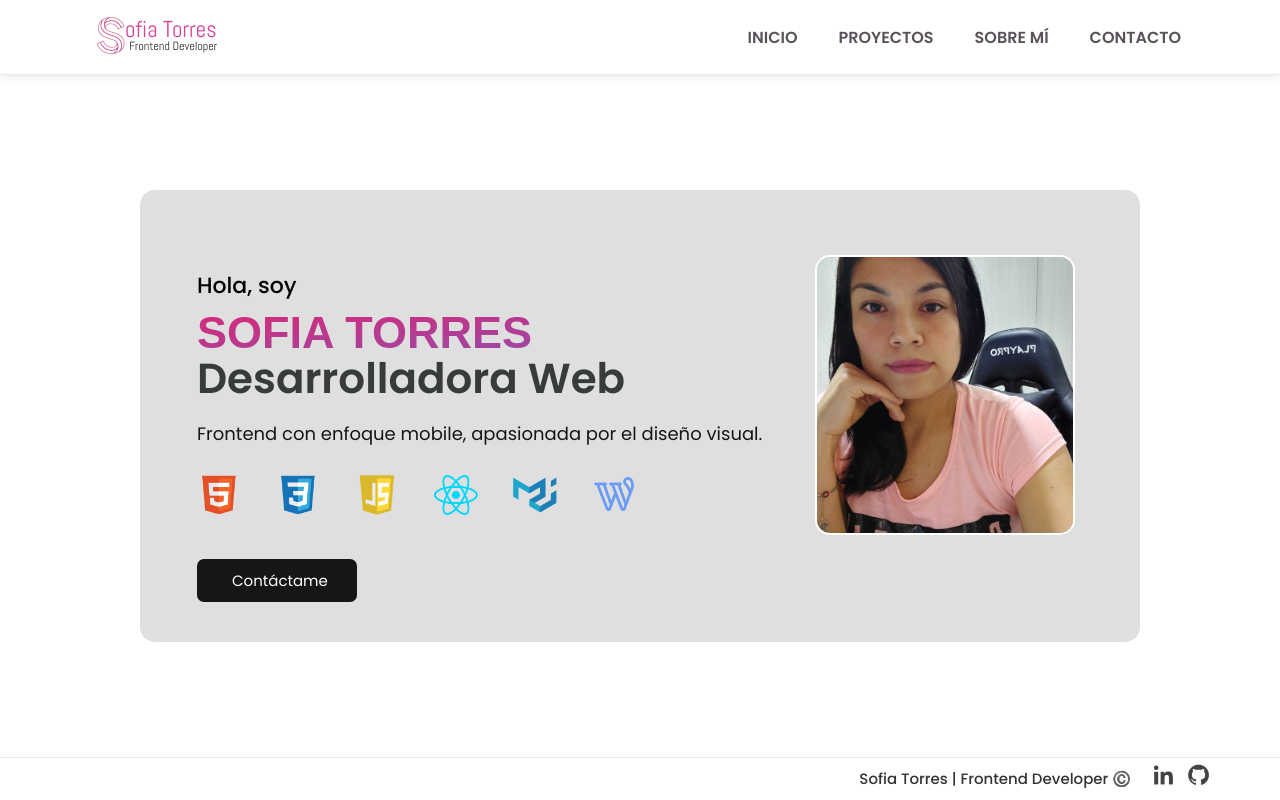
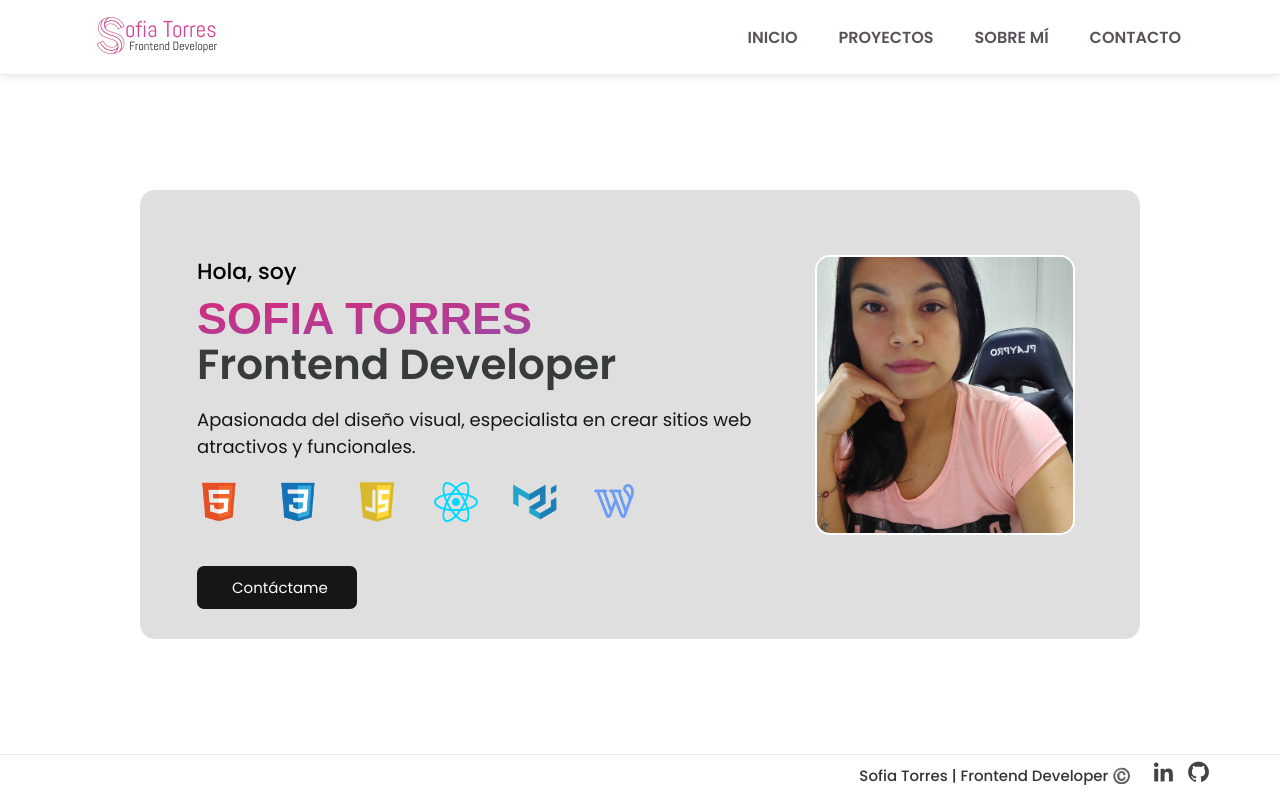
Before and after one commit to sofia-torres-v/Portfolio, a React (Vite) app: page / in a window 1280 px wide. Built offline with nearby package versions, Linux system fonts and the light colour scheme; a web font is replaced by a local one.

Commit message:
Update:measurements in the viewport of the home view

```diff
--- a/src/App.css
+++ b/src/App.css
@@ -3,14 +3,12 @@
     top: 0;
     z-index: 2;
     box-shadow: 0 0.1rem 1rem rgba(1, 1, 1, 0.10);
-    background-color: #f5f5f5;
     background-color: #fff;
     border-bottom: 1px solid rgba(128, 128, 128, 0.168);
 }
 
 .section {
     min-height: calc(100vh - 119px);
-    background-color: #f5f5f5a2;
     background-color: #fff;
     display: flex;
     flex-direction: column;
@@ -48,7 +46,7 @@
 
 @media(min-width: 750px){
     .section{
-        min-height: calc(100vh - 118px);
+        min-height: calc(100vh - 121px);
     }
 }
 
--- a/src/Components/Navigation/Navbar.css
+++ b/src/Components/Navigation/Navbar.css
@@ -67,6 +67,9 @@
 }
 
 @media (max-width: 1200px) {
+    .navbar__logo{
+        width: 100px;
+    }
     .navbar__links {
         flex-direction: column;
         justify-content: center;
--- a/src/Pages/About/About.css
+++ b/src/Pages/About/About.css
@@ -2,7 +2,7 @@
     width: 80%;
     margin: 0 auto;
     color: #fff;
-    padding: 25px 0 0;
+    padding: 20px 0;
     display: flex;
     justify-content: center;
     gap: 8px;
@@ -11,9 +11,9 @@
 
 .about__skills-content {
     border-radius: 15px;
-    background-color: #f8f9ff;
+    background-color: #a8a8a85f;
     min-height: 190px;
-    width: 80%;
+    width: 90%;
     margin: 10px auto;
     font-size: 1.5rem;
     color: #444044;
@@ -120,13 +120,12 @@
 
 @media(min-width:750px){
     .about__skills-content {
-        width: 55%;
-        padding: 10px 0;
+        width: 65%;
+        padding: 10px 8px;
     }
 
     .about__skills-titles {
-        /* width: 80%; */
-        margin: 8px auto 10px;
+        margin: 10px auto 10px;
         width: 50%;
         font-size: 3.5rem;
         gap: 20px;
@@ -145,13 +144,11 @@
     }
 
     .skills__list {
-        gap: 55px;
+        column-gap: 55px;
         justify-content: center;
     }
 
-    .about__skills-images {
-        width: 46px;
-    }
+
     .skills-studies{
         flex-direction: row;
         justify-content: flex-start;
--- a/src/Pages/Home/Home.css
+++ b/src/Pages/Home/Home.css
@@ -1,6 +1,6 @@
 .home__view {
     background-color: #a8a8a85f;
-    width: 100%;
+    width: 90%;
     max-width: 1000px;
     margin: 20px auto;
     padding: 20px;
@@ -161,7 +161,7 @@
 
     .button-title {
         padding: 10px 35px;
-        margin: 20px 0;
+        margin: 10px 0;
     }
 }
 
@@ -181,7 +181,7 @@
 
     .home__content-image {
         padding: 0;
-        margin: -17px 0 42px;
+        margin: -10px 0 42px;
     }
 
 }
--- a/src/Pages/Home/Home.jsx
+++ b/src/Pages/Home/Home.jsx
@@ -15,10 +15,8 @@ const Home = () => {
                 <div className="column container-hello">
                     <span className="span-hello1">Hola, soy</span>
                     <span className="span-hello">SOFIA TORRES</span>
-                    <h1 className="title-home">Desarrolladora Web</h1>
-                    <div className="home__text">
-                        Frontend con enfoque mobile, apasionada
-                        por el diseño visual.
+                    <h1 className="title-home">Frontend Developer</h1>
+                    <div className="home__text">Apasionada del diseño visual, especialista en crear sitios web atractivos y funcionales.
                     </div>
                 </div>
                 <div className="column box__image-perfil">
```
